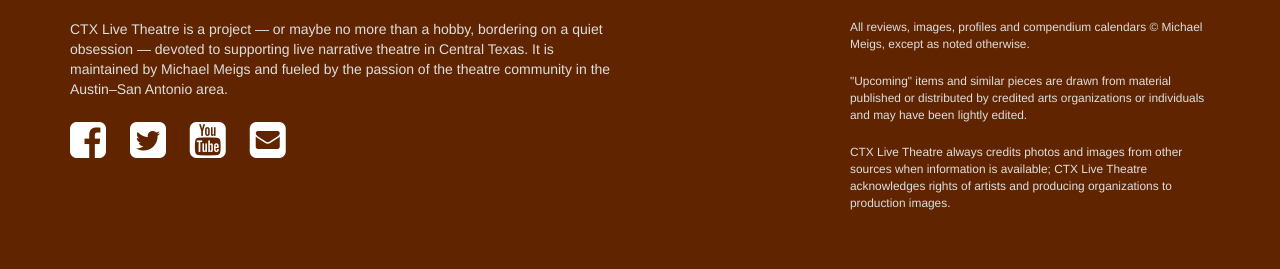
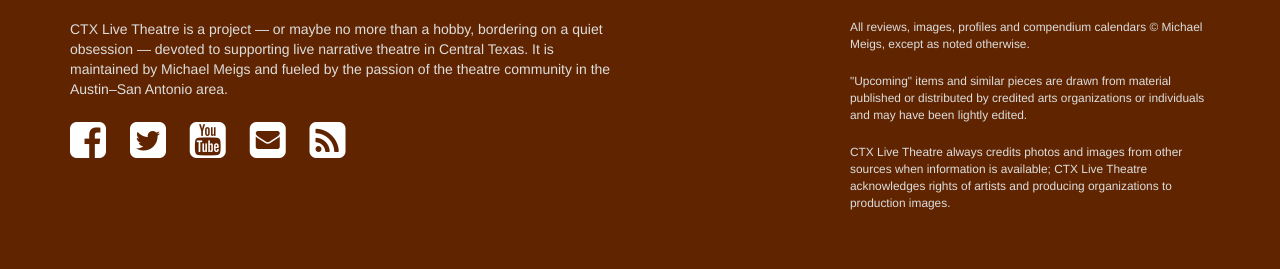
Before and after one commit to lamarmeigs/livetheatre, a Django app: template base/templates/base.html in a window 1280 px wide. Shown: the part 531-800 px from the top of the page. Run offline with Django 3.2, Linux system fonts and the light colour scheme; the template is opened without the code that fills it, so the values that code supplies are empty; some libraries are stand-ins or nearby versions.

Commit message:
Add RSS link in footer

```diff
--- a/base/templates/base.html
+++ b/base/templates/base.html
@@ -101,6 +101,7 @@
                         <li><a href="https://twitter.com/CTXLiveTheatre"><i class="fa fa-3x fa-twitter-square"></i></a></li>
                         <li><a href="https://www.youtube.com/user/AustiinLiveTheatre"><i class="fa fa-3x fa-youtube-square"></i></a></li>
                         <li><a href="mailto:ctxlivetheatre@gmail.com"><i class="fa fa-3x fa-envelope-square"></i></a></li>
+                        <li><a href="{% url 'aggregated_rss_feed' %}"><i class="fa fa-3x fa-rss-square"></i></a></li>
                     </ul>
                 </div>
                 <div class="col-md-4 col-md-offset-2">
```
